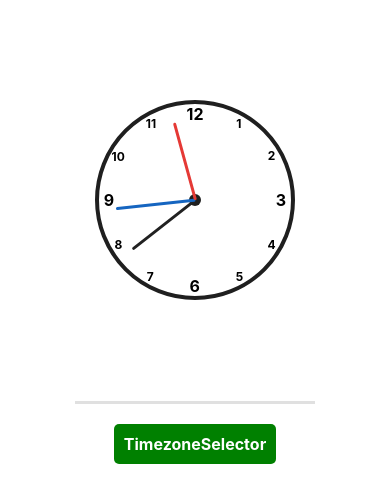
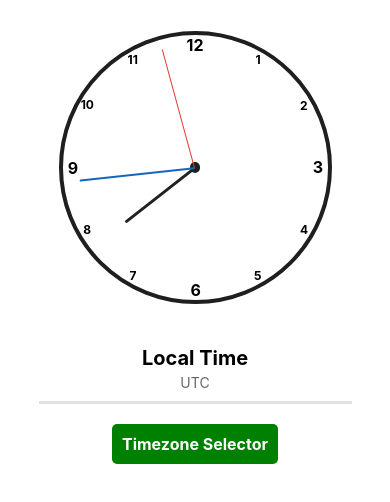
Before and after one commit to adiomordo-dotcom/react-native-clock-assignment, a React Native app: screen / in a window 390 px wide. Shown: the top 502 px of the page. Built offline with nearby package versions, Linux system fonts and the light colour scheme; no server answers.

Commit message:
feat: add proportional clock sizing utility and responsive hand/dial dimensions

```diff
--- a/App.tsx
+++ b/App.tsx
@@ -37,12 +37,16 @@ function AppContent() {
     <SafeAreaView style={styles.container}>
       <View style={styles.clockSection}>
         <AnalogClock timezone={selectedTimezone} />
-        {selectedTimezone && (
-          <View style={styles.timezoneLabel}>
-            <Text style={styles.countryName}>{selectedTimezone.countryName}</Text>
-            <Text style={styles.zoneName}>{formatTimezoneName(selectedTimezone.zoneName)}</Text>
-          </View>
-        )}
+        <View style={styles.timezoneLabel}>
+          <Text style={styles.countryName}>
+            {selectedTimezone ? selectedTimezone.countryName : 'Local Time'}
+          </Text>
+          <Text style={styles.zoneName}>
+            {selectedTimezone
+              ? formatTimezoneName(selectedTimezone.zoneName)
+              : Intl.DateTimeFormat().resolvedOptions().timeZone}
+          </Text>
+        </View>
       </View>
       <View style={styles.controlsSection}>
         <TimezoneSelector
--- a/src/components/AnalogClock/index.tsx
+++ b/src/components/AnalogClock/index.tsx
@@ -1,6 +1,5 @@
 import React from 'react'
-import { View, StyleSheet } from 'react-native'
-import { CLOCK_SIZE } from '../../constants';
+import { View, StyleSheet, useWindowDimensions } from 'react-native'
 import { useClockTime } from '../../hooks/useClockTime ';
 import ClockDial, { MarkingType } from '../ClockDial';
 import ClockHand, { HandType } from '../ClockHand';
@@ -9,12 +8,15 @@ export { MarkingType } from '../ClockDial';
 
 const AnalogClock = ({ markingType = MarkingType.NUMBERS, timezone }: AnalogClockProps) => {
     const { secondValue, minuteValue, hourValue } = useClockTime(timezone);
+    const { width, height } = useWindowDimensions();
+    const clockSize = Math.min(width, height) * 0.7;
+
     return (
         <View style={styles.container}>
-            <ClockDial size={CLOCK_SIZE} markingType={markingType} />
-            <ClockHand clockSize={CLOCK_SIZE} value={hourValue} handType={HandType.HOUR} />
-            <ClockHand clockSize={CLOCK_SIZE} value={minuteValue} handType={HandType.MINUTE} />
-            <ClockHand clockSize={CLOCK_SIZE} value={secondValue} handType={HandType.SECOND} />
+            <ClockDial size={clockSize} markingType={markingType} />
+            <ClockHand clockSize={clockSize} value={hourValue} handType={HandType.HOUR} />
+            <ClockHand clockSize={clockSize} value={minuteValue} handType={HandType.MINUTE} />
+            <ClockHand clockSize={clockSize} value={secondValue} handType={HandType.SECOND} />
         </View>
     )
 }
--- a/src/components/ClockDial/index.tsx
+++ b/src/components/ClockDial/index.tsx
@@ -1,8 +1,8 @@
 import React from 'react'
 import { View, Text, StyleSheet } from 'react-native'
-import { DOT_SIZE } from '../../constants';
 import { ClockDialProps, MarkingType } from './types';
 export { MarkingType } from './types';
+import { getClockSizes } from '../../utils/clockSizes';
 
 const Line = ({ index }: { index: number }) =>
     <View style={[styles.markerContainer, { transform: [{ rotate: `${index * 30}deg` }] }]}>
@@ -20,10 +20,11 @@ const numbers = Array.from({ length: 12 }, (_, i) => i + 1);
 
 const ClockDial = ({ size, markingType = MarkingType.NUMBERS }: ClockDialProps) => {
     const shouldRenderNumbers = markingType === MarkingType.NUMBERS;
+    const { dotSize } = getClockSizes(size);
 
     return (
-        <View style={[styles.dial, { width: size, height: size }]}>
-            <View style={styles.centerDot} />
+        <View style={[styles.dial, { width: size, height: size, borderRadius: size / 2 }]}>
+            <View style={[styles.centerDot, { width: dotSize, height: dotSize, borderRadius: dotSize / 2 }]} />
             {numbers.map((index) =>
                 shouldRenderNumbers
                     ? <Number key={`number-${index}`} index={index} />
@@ -42,12 +43,8 @@ const styles = StyleSheet.create({
         borderColor: '#1F1F1F',
         alignItems: 'center',
         justifyContent: 'center',
-        borderRadius: 100
     },
     centerDot: {
-        width: DOT_SIZE,
-        height: DOT_SIZE,
-        borderRadius: 6,
         backgroundColor: '#1F1F1F',
     },
     line: {
--- a/src/components/ClockHand/index.tsx
+++ b/src/components/ClockHand/index.tsx
@@ -1,6 +1,7 @@
 import React from 'react'
 import { View, Animated, StyleSheet } from 'react-native'
 import { ClockHandProps, HAND_RANGE, HandType } from './types';
+import { getHandSizes } from '../../utils/clockSizes';
 export { HandType } from './types';
 
 const HAND_SIZE = 3;
@@ -11,13 +12,14 @@ export const HAND_COLOR: Record<HandType, string> = {
 };
 
 const ClockHand = ({ clockSize, value, handType }: ClockHandProps) => {
+    const { width, length } = getHandSizes(clockSize, handType);
     const rotation = value.interpolate({
         inputRange: [0, HAND_RANGE[handType]],
         outputRange: ['0deg', '360deg'],
     });
     return (
         <View style={styles.container}>
-            <Animated.View style={[styles.hand, { height: (clockSize / 2) * 0.8, transform: [{ rotate: rotation }], backgroundColor: HAND_COLOR[handType] }]} />
+            <Animated.View style={[styles.hand, { height: length, width: width, transform: [{ rotate: rotation }], backgroundColor: HAND_COLOR[handType] }]} />
         </View>
     )
 }
--- a/src/components/TimezoneSelector/index.tsx
+++ b/src/components/TimezoneSelector/index.tsx
@@ -39,7 +39,7 @@ function TimezoneSelector({ timezones, loading, onSelect }: TimezoneSelectorProp
     return (
         <View style={styles.container}>
             <Pressable style={styles.button} onPress={onPress}>
-                <Text style={styles.buttonText}>TimezoneSelector</Text>
+                <Text style={styles.buttonText}>Timezone Selector</Text>
             </Pressable>
             <Modal visible={visible} onRequestClose={onRequestClose} animationType="slide">
                 <View style={styles.container}>
--- a/src/constants/layout.ts
+++ b/src/constants/layout.ts
@@ -1,3 +1 @@
-export const CLOCK_SIZE = 200;
-export const DOT_SIZE = 12;
 export const ITEM_HEIGHT = 70;
--- /dev/null
+++ b/src/utils/clockSizes.ts
@@ -0,0 +1,21 @@
+import { HandType } from "../components/ClockHand/types";
+
+export const getClockSizes = (size: number) => ({
+    dotSize: size * 0.04,
+    tickWidth: size * 0.01,
+    tickHeight: size * 0.05,
+    thickTickWidth: size * 0.02,
+    thickTickHeight: size * 0.1,
+    fontSize: size * 0.08,
+    thickFontSize: size * 0.1,
+});
+
+export const getHandSizes = (clockSize: number, handType: HandType) => {
+    const radius = clockSize / 2;
+    const sizes = {
+        [HandType.HOUR]: { width: radius * 0.02, length: radius * 0.65 },
+        [HandType.MINUTE]: { width: radius * 0.015, length: radius * 0.85 },
+        [HandType.SECOND]: { width: radius * 0.008, length: radius * 0.90 },
+    };
+    return sizes[handType];
+};
```
